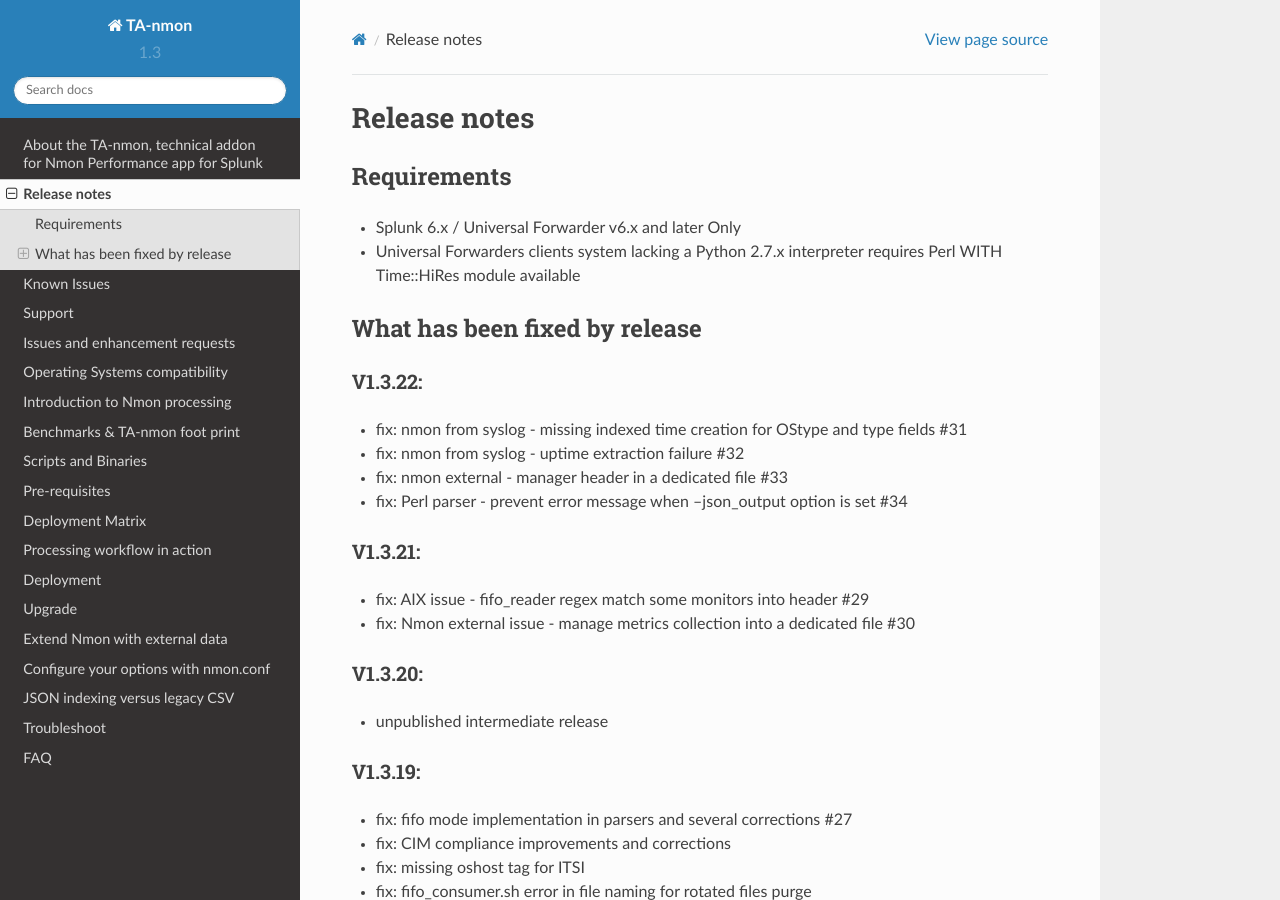
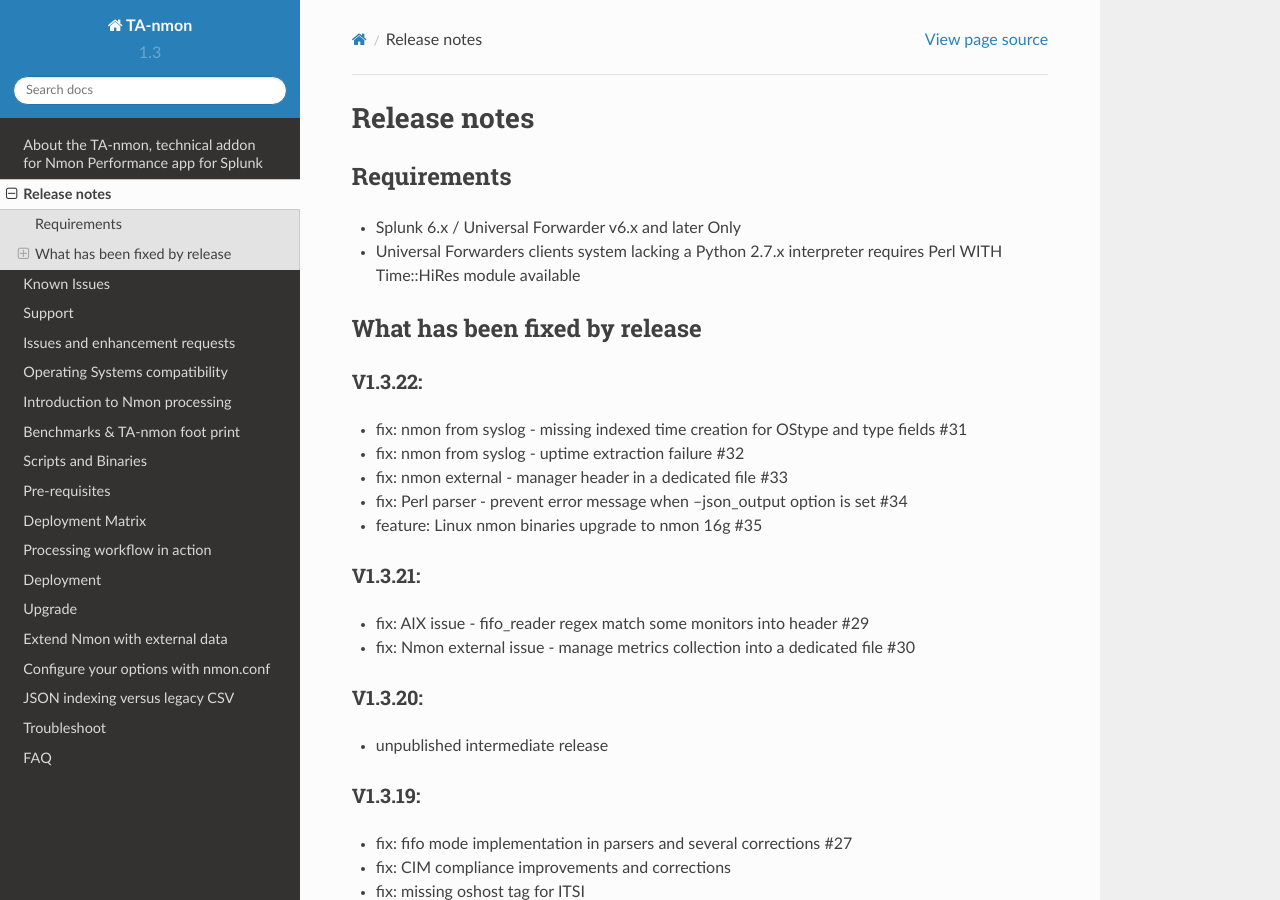
Before and after one commit to guilhemmarchand/TA-nmon, a Sphinx documentation site: the page built from docs/releasenotes.rst, in a window 1280 px wide and 900 px high. Built offline with Sphinx 7.4.7 and the Read the Docs theme 2.0.0, drawn with Linux system fonts in a browser that asks for light colours.

Commit message:
release notes update

```diff
--- a/docs/releasenotes.rst
+++ b/docs/releasenotes.rst
@@ -22,6 +22,7 @@
 - fix: nmon from syslog - uptime extraction failure #32
 - fix: nmon external - manager header in a dedicated file #33
 - fix: Perl parser - prevent error message when --json_output option is set #34
+- feature: Linux nmon binaries upgrade to nmon 16g #35
 
 ========
 V1.3.21:
```
